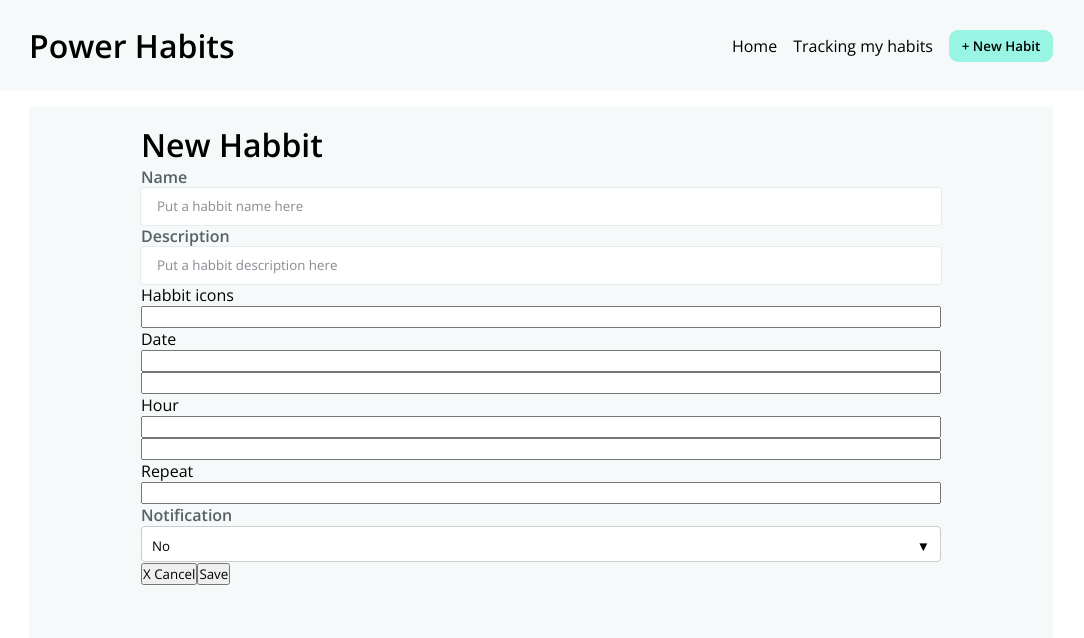
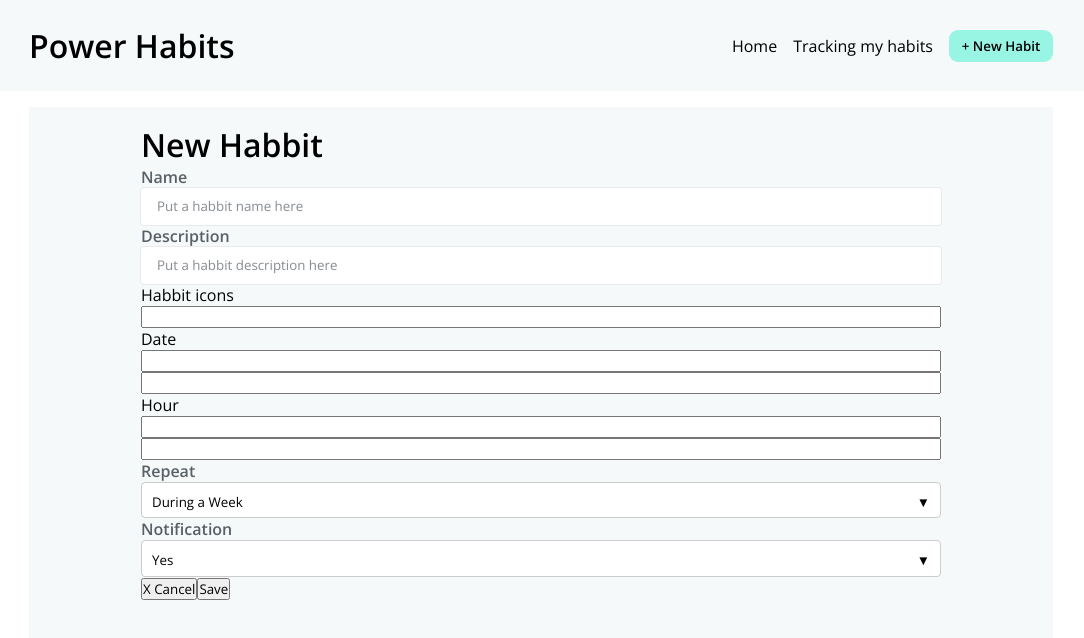
Before and after one commit to 1ZOD/Front_avaliacao, a Next.js app: page /new_habbit/new_habit in a window 1280 px wide. Shown: the top 638 px of the page, without its empty margins (99-1183 px from the left). Built offline with nearby package versions, Linux system fonts and the light colour scheme.

Commit message:
Add_hotfix

```diff
--- a/src/components/communs/dropdown.tsx
+++ b/src/components/communs/dropdown.tsx
@@ -2,14 +2,13 @@ import React, { useState, useRef, useEffect } from "react";
 
 interface Props {
   label: any;
+  options: string[];
 }
 
-export const Dropdown = ({ label }: Props) => {
+export const Dropdown = ({ label, options }: Props) => {
   const [isOpen, setIsOpen] = useState(false);
-  const [selectedOption, setSelectedOption] = useState("No");
+  const [selectedOption, setSelectedOption] = useState(options[0]);
   const dropdownRef = useRef<HTMLDivElement | null>(null);
-
-  const options = ["Yes","No"];
 
   const toggleDropdown = () => {
     setIsOpen(!isOpen);
--- a/src/pages/new_habbit/new_habit.tsx
+++ b/src/pages/new_habbit/new_habit.tsx
@@ -34,11 +34,9 @@ export default function New_habbit() {
                 <input type="text" id="habitName" name="habitName"/>
                 <input type="text" id="habitName" name="habitName"/>
 
+                <Dropdown label={"Repeat"} options={["During a Week","During a Day","Never"]}/>
 
-                <label htmlFor="repeat">Repeat</label>
-                <input type="text" id="habitName" name="habitName"/>
-
-                <Dropdown label={"Notification"}/>
+                <Dropdown label={"Notification"} options={["Yes","No"]}/>
 
 
               </div>
```
